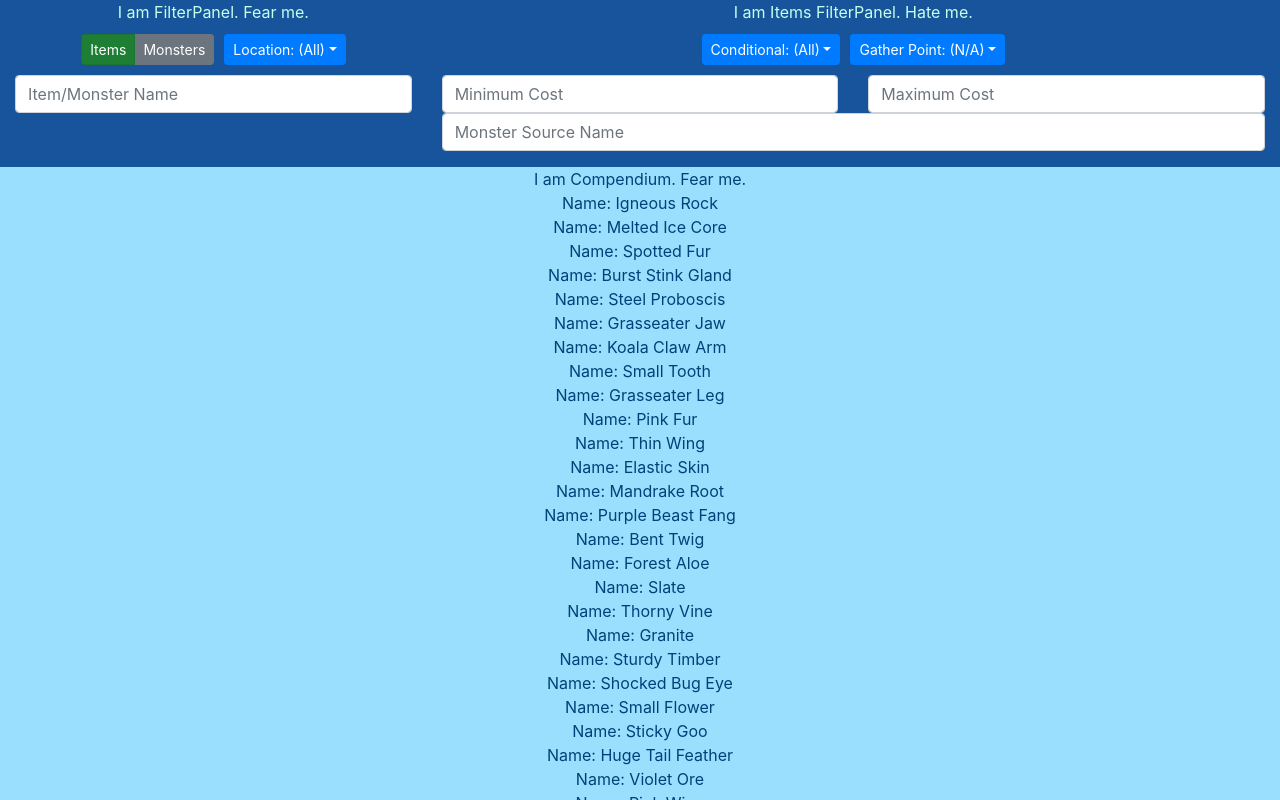
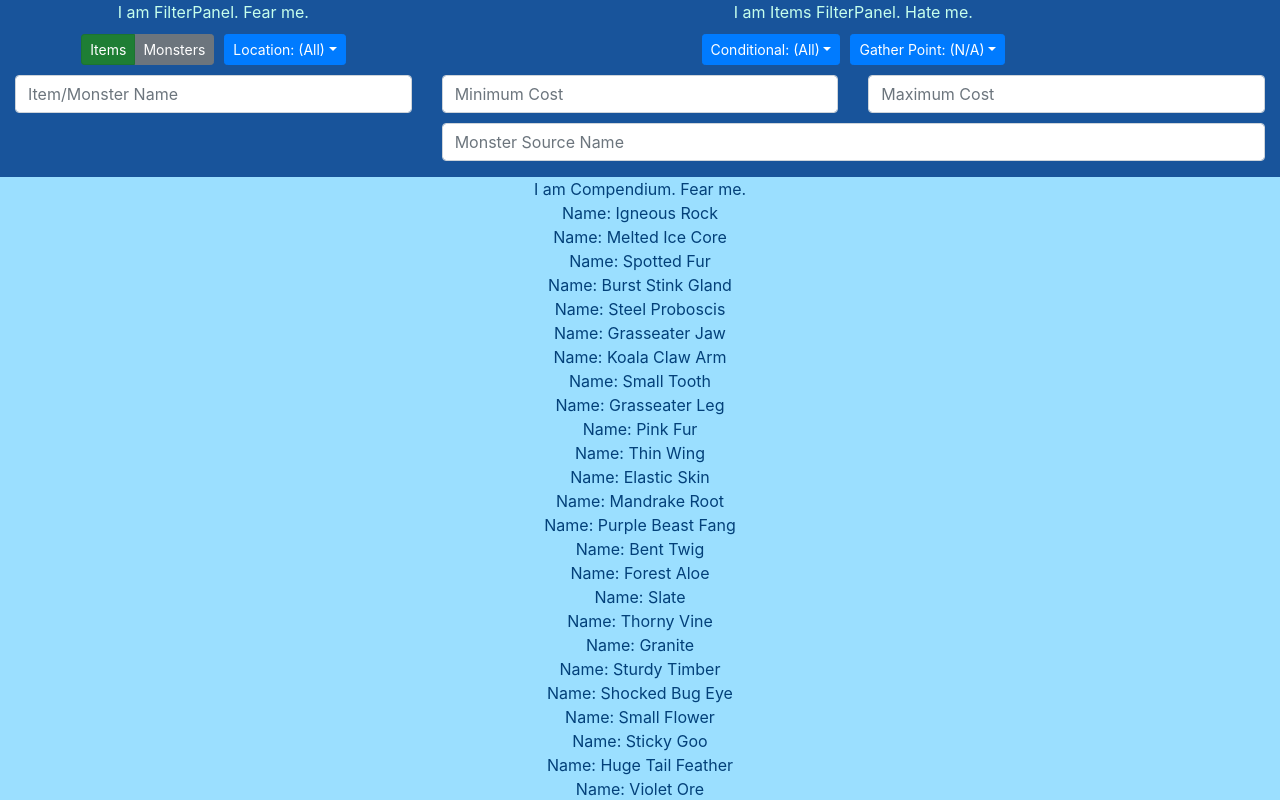
Before and after one commit to aturfah/eon-codex, a React (Create React App) app: page / in a window 1280 px wide. Shown: the top 800 px of the page. Built offline with nearby package versions, Linux system fonts and the light colour scheme.

Commit message:
layout stuff

```diff
--- a/src/FilterPanel/FilterPanel.js
+++ b/src/FilterPanel/FilterPanel.js
@@ -199,7 +199,7 @@ class FilterPanel extends Component {
   }
 
   buildMonsterSourceFilter() {
-    return (<InputGroup className="mb-3">
+    return (<InputGroup className="mb-3 paddedButton">
     <FormControl
     ref="monsterSourceFilterText"
     placeholder="Monster Source Name"
@@ -279,7 +279,6 @@ class FilterPanel extends Component {
   }
 
   buildCostFilter() {
-    // TODO: Add postscript for EN
     return (
     <Row>
         <Col xs='12' sm='6'>
```
